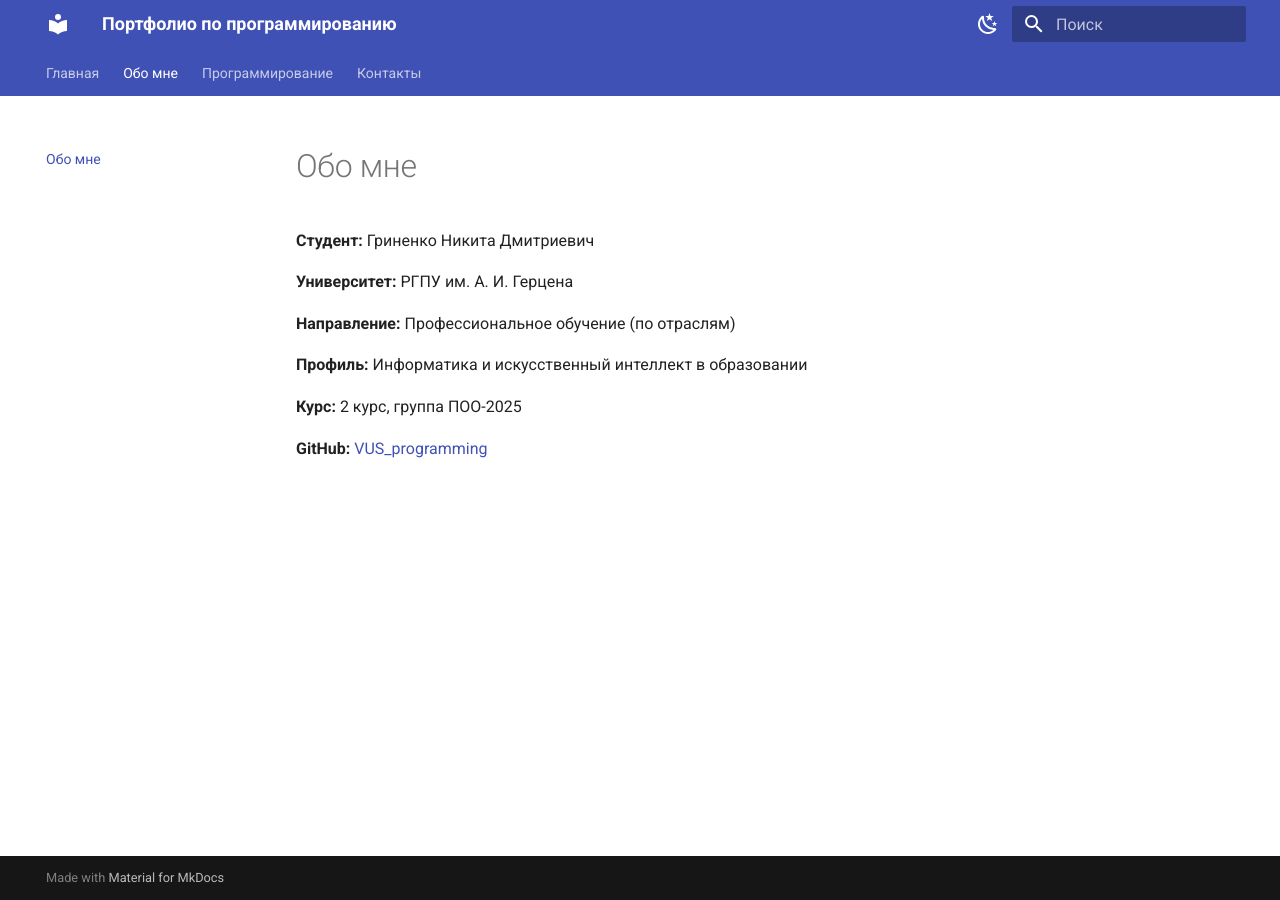
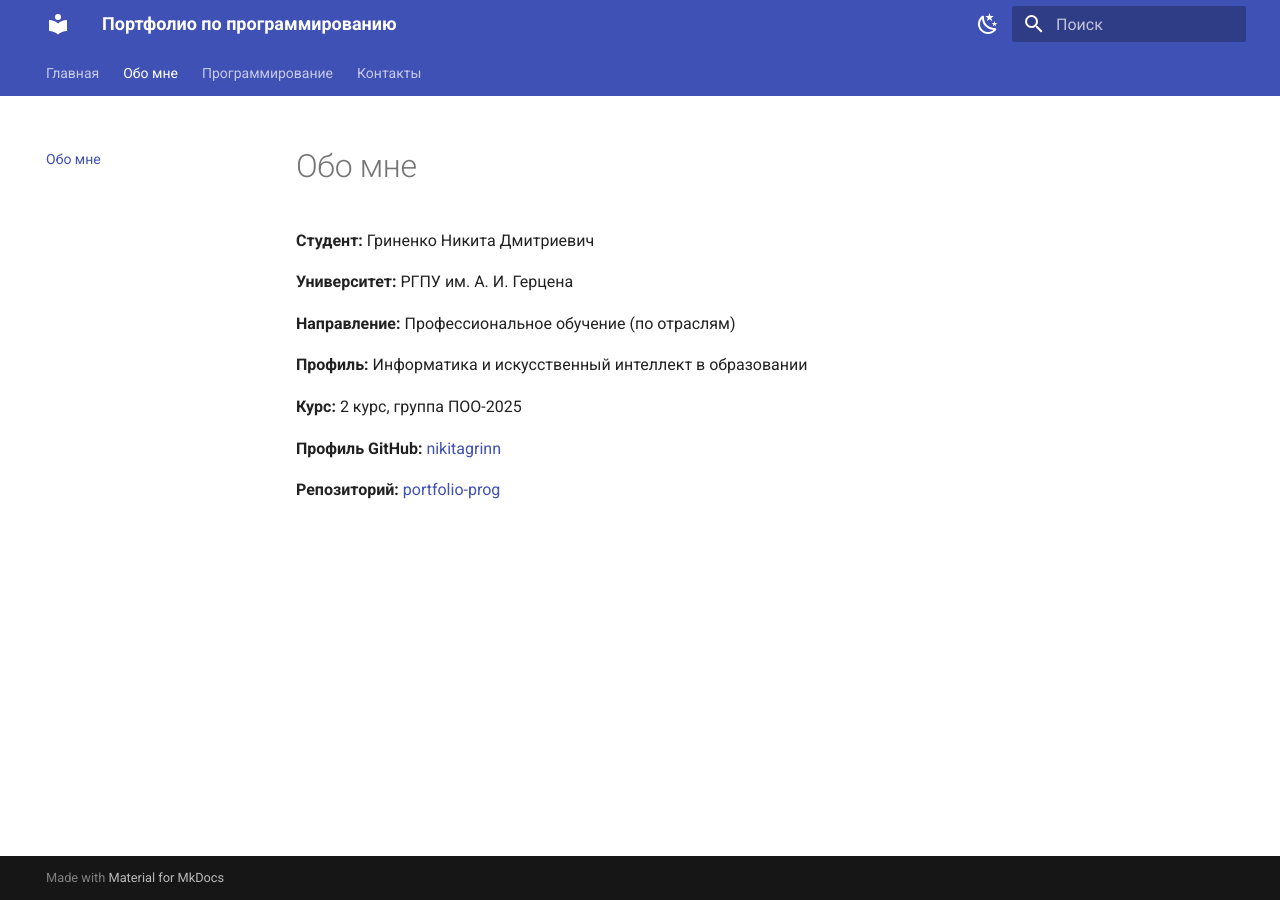
Before and after one commit to nikitagrinn/portfolio-prog, an MkDocs documentation site: the page built from docs/about.md, in a window 1280 px wide. Built offline with MkDocs 1.6.1 and Material for MkDocs 9.7.7, drawn with Linux system fonts in a browser that asks for light colours.

Commit message:
docs: исправлены ссылки на GitHub профиль и репозиторий

```diff
--- a/docs/about.md
+++ b/docs/about.md
@@ -10,4 +10,6 @@
 
 **Курс:** 2 курс, группа ПОО-2025
 
-**GitHub:** [VUS_programming](https://github.com/)
+**Профиль GitHub:** [nikitagrinn](https://github.com/nikitagrinn)
+
+**Репозиторий:** [portfolio-prog](https://github.com/nikitagrinn/portfolio-prog)
```
Also changed, not shown: docs/contacts.md (+1 -1 lines).
